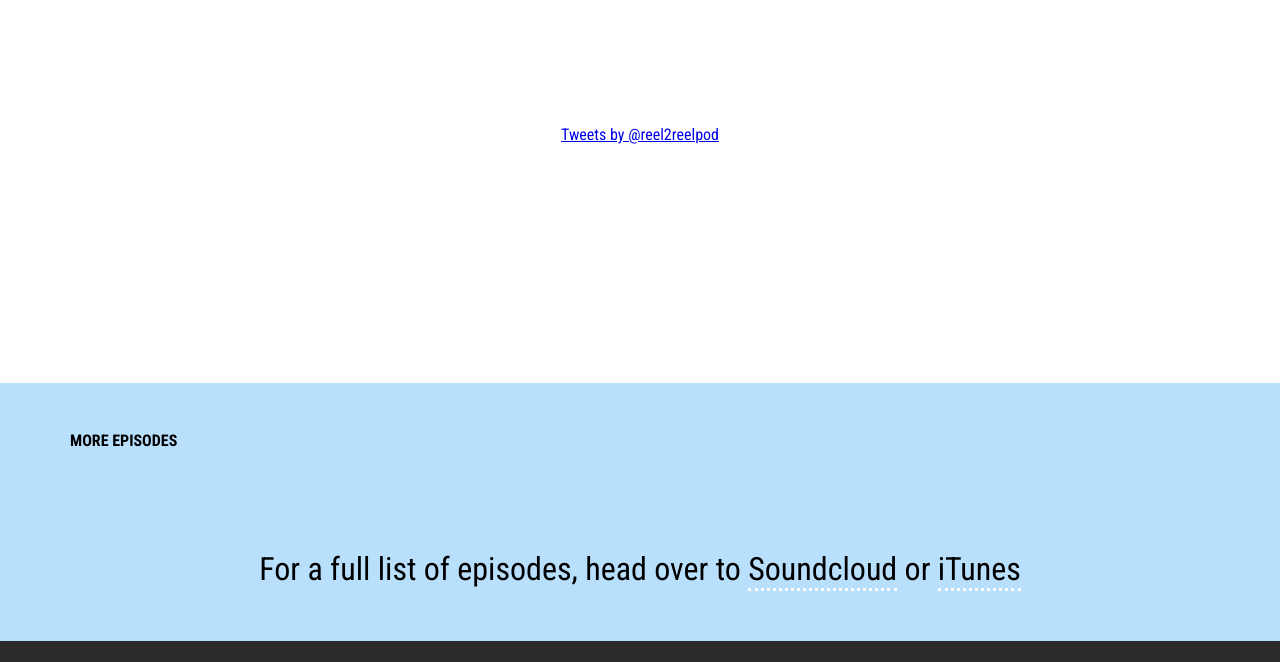
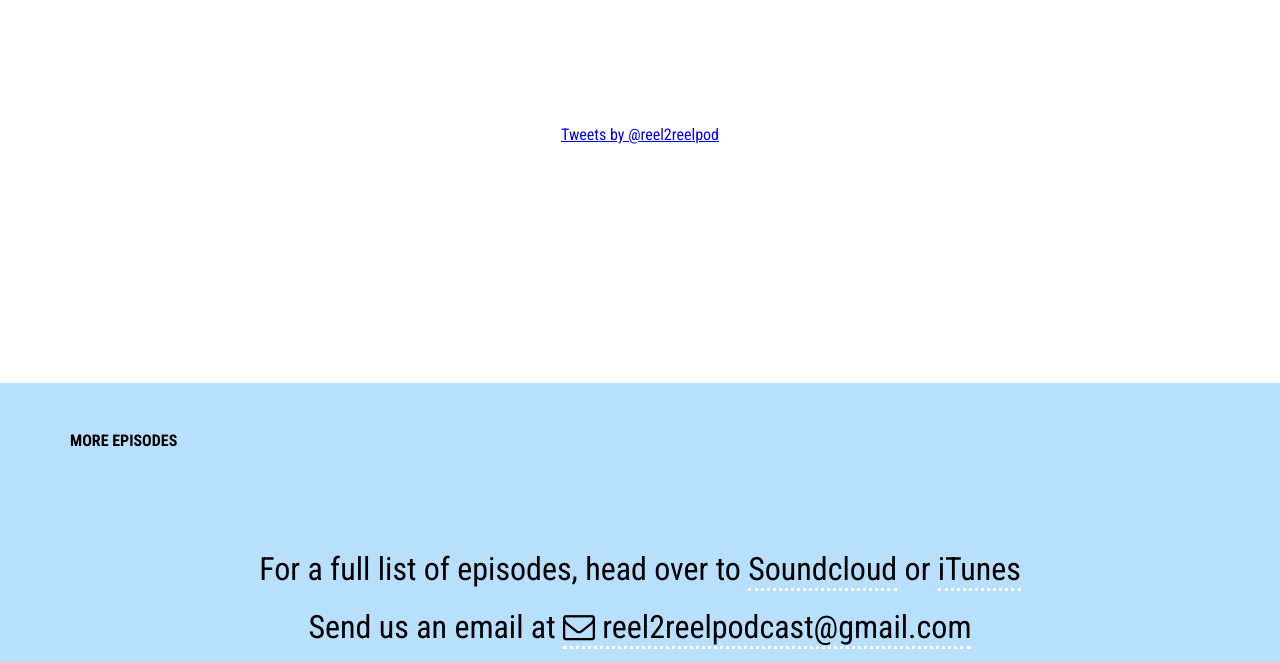
Before and after one commit to hidanielle/reel2reel, a plain HTML site: page index.html in a window 1280 px wide. Shown: the part 1676-2338 px from the top of the page. Drawn offline with nearby package versions, Linux system fonts and the light colour scheme; a script that the page names is missing.

Commit message:
add link to email

```diff
--- a/index.html
+++ b/index.html
@@ -71,7 +71,8 @@
         <section class="content">
           <h2>More Episodes</h2>
           <ul class="ep-list"></ul>
-          <p>For a full list of episodes, head over to <a class="text-link" href="https://soundcloud.com/reel2reelpodcast" target="_blank">Soundcloud</a> or <a class="text-link" href="https://itunes.apple.com/ca/podcast/reel-2-reel-podcast/id1001209243?mt=2" target="_blank">iTunes</a></p>
+          <p>For a full list of episodes, head over to <a class="text-link" href="https://soundcloud.com/reel2reelpodcast" target="_blank">Soundcloud</a> or <a class="text-link" href="https://itunes.apple.com/ca/podcast/reel-2-reel-podcast/id1001209243?mt=2" target="_blank">iTunes</a></p><br/>
+          <p>Send us an email at <a class="text-link" href="mailto:reel2reelpodcast@gmail.com" target="_blank"><i class="fa fa-envelope-o"></i> reel2reelpodcast@gmail.com </a> </p>
         </section>
       </div>
       <footer>
```
